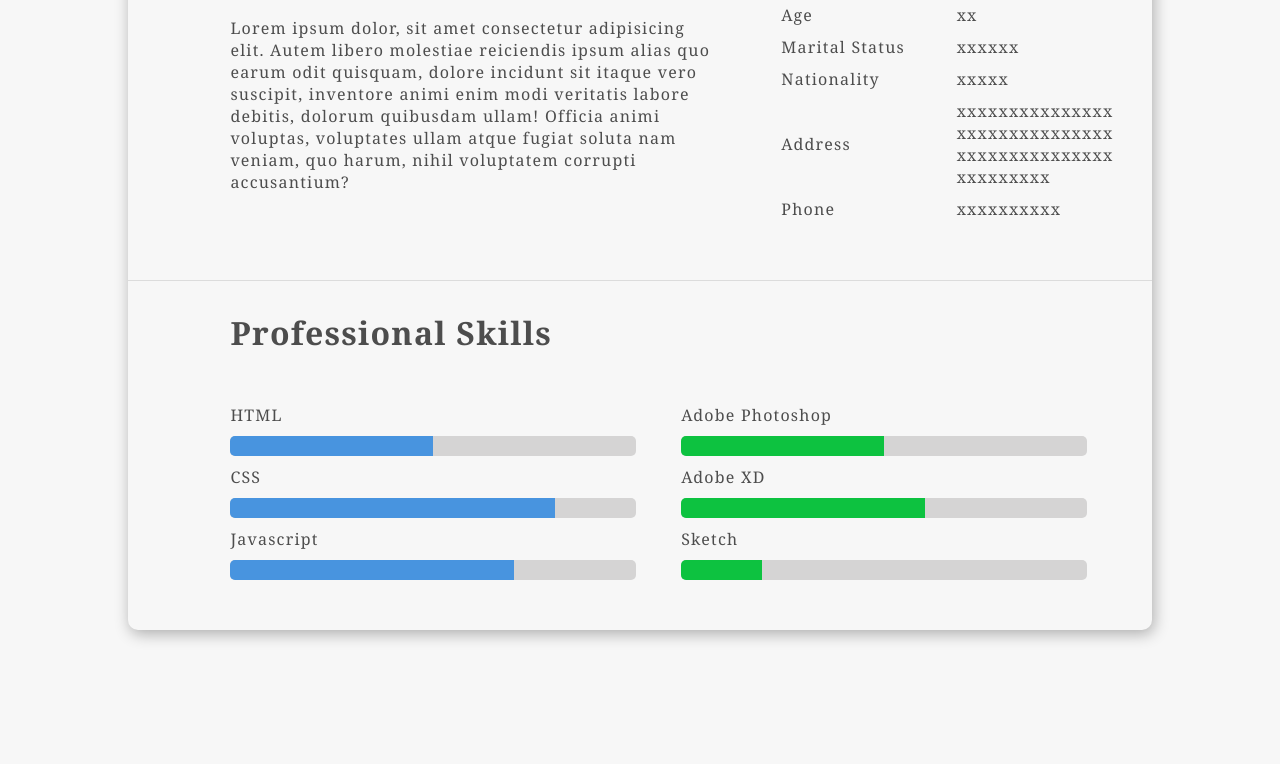
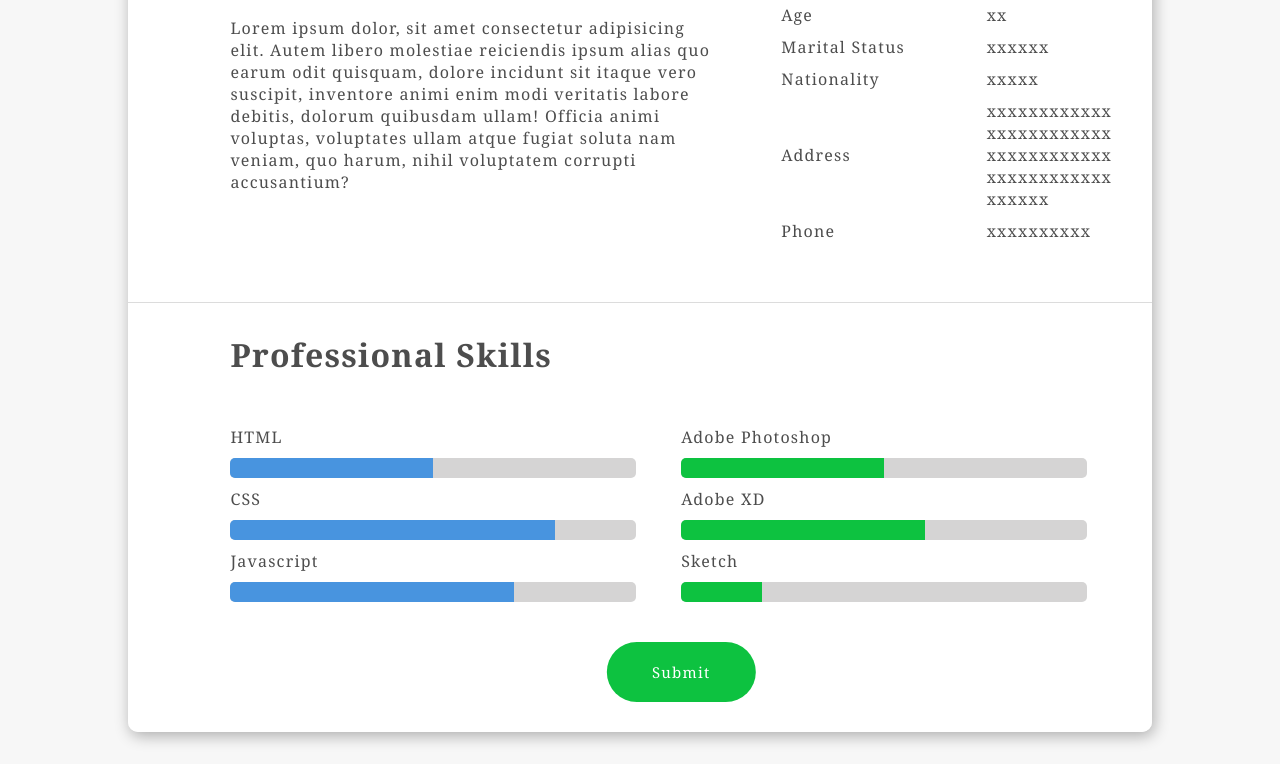
Before and after one commit to sathuli2710/resume-template, a plain HTML site: page index.html in a window 1280 px wide. Shown: the part 466-1230 px from the top of the page. Before the commit the page ends 1126 px from the top, so only its background shows below. Drawn offline with Linux system fonts and the light colour scheme.

Commit message:
Bug Fixing

```diff
--- a/index.css
+++ b/index.css
@@ -12,7 +12,7 @@ body {
 }
 
 .app {
-  margin: 2rem 10% 30px 10%;
+  margin: 2rem 10%;
 }
 
 .top {
@@ -21,13 +21,13 @@ body {
 }
 
 .social-icons {
-  cursor: pointer;
   display: flex;
   justify-content: center;
   gap: 5px;
 }
 
 .social-icons>div>img{
+  cursor: pointer;
   height: 30px;
   width: 30px;
   overflow: hidden;
@@ -93,7 +93,7 @@ body {
   background-color: rgb(13, 194, 64);
 }
 
-.resume-deatil{
+.resume-detail{
   height: 65%;
   background-color: #fff;
   border-radius: 0px 0px 10px 10px;
@@ -103,12 +103,6 @@ body {
   padding: 80px 20px 50px 10%;
   display: grid;
   grid-template-columns: 1.5fr 1fr;
-}
-
-hr{
-  background-color: rgb(220, 220, 220);
-  height: 1px;
-  border: none;
 }
 
 .resume-detail-top > .about {
@@ -133,12 +127,15 @@ hr{
   border-spacing: 10px;
 }
 
-.personal-info > table > tbody > tr > td:nth-child(1) {
-  padding-right: 30px;
+.personal-info > table > tbody > tr > td:nth-child(2){
+  padding-left: 30px;
+  word-wrap: break-word;
 }
 
-.personal-info > table > tbody > tr > td:nth-child(2){
-  word-wrap: break-word;
+hr{
+  background-color: rgb(220, 220, 220);
+  height: 1px;
+  border: none;
 }
 
 .resume-detail-bottom {
@@ -162,14 +159,13 @@ hr{
 }
 
 .percentage-bar{
-  margin-right: 20%;
   width: 100%;
   height: 20px;
   background-color: #d5d4d4;
   border-radius: 5px;
 }
 
-.skills-left>.percentage-bar>div, .skills-right>.percentage-bar>div{
+.percentage-bar>div{
   border-radius: 5px 0 0 5px;
   width: 80%;
   height: 100%;
@@ -203,3 +199,22 @@ hr{
 .skills-right>.percentage-bar:nth-child(6)>div{
   width: 20%;
 }
+
+.submit{
+  position: relative;
+  height: 80px;
+}
+
+.submit>button{
+  cursor: pointer;
+  position: absolute;
+  left: 50%;
+  transform: translate(-50%, 0);
+  margin-top: 40px;
+  padding: 20px 45px;
+  font-size: 15px;
+  color: #FFF;
+  background-color: rgb(13, 194, 64);
+  border: none;
+  border-radius: 50px;
+}
--- a/index.html
+++ b/index.html
@@ -107,6 +107,9 @@
                 </div>
               </div>
             </div>
+            <div class="submit">
+              <button>Submit</button>
+            </div>
           </div>
         </div>
       </div>
```
